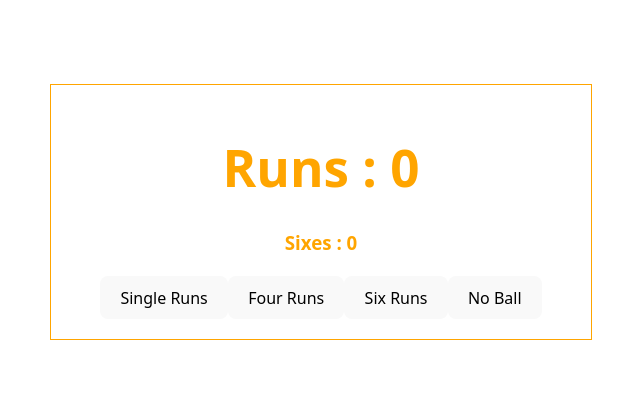
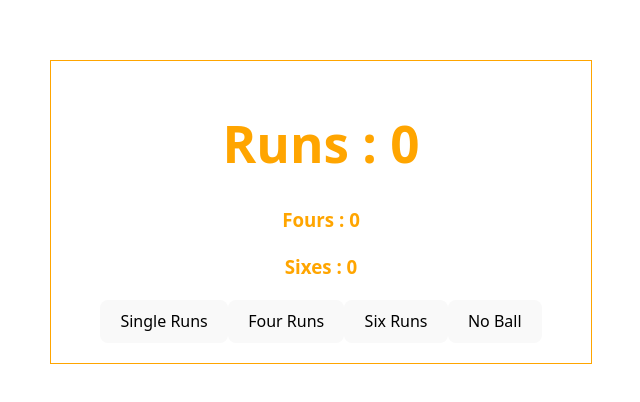
Before and after one commit to plabondas001/Add-Runs, a React (Vite) app: page / in a window 1280 px wide. Shown: the part 188-590 px from the top of the page, without its empty margins (319-959 px from the left). Built offline with nearby package versions, Linux system fonts and the light colour scheme.

Commit message:
count fours

```diff
--- a/src/component/Runs.jsx
+++ b/src/component/Runs.jsx
@@ -3,6 +3,7 @@ import { useState } from "react";
 const Runs = () => {
     // SetRuns
     const [runs,setRuns] = useState(0);
+    const [fours,setFours] = useState(0)
     const [sixes,setSixes] = useState(0)
     // Event handler
     const singleRun = () => {
@@ -12,6 +13,8 @@ const Runs = () => {
 
     const fourRuns = () => {
         const updateRuns = runs + 4
+        const updateFour = fours + 1
+        setFours(updateFour)
         setRuns (updateRuns)
     }
 
@@ -37,6 +40,7 @@ const Runs = () => {
  return (
     <div style={runsStyle}>
         <h1>Runs : {runs}</h1>
+        <h3>Fours : {fours}</h3>
         <h3>Sixes : {sixes}</h3>
         {
             runs >= 50 && <h2>Half Century</h2>
```
